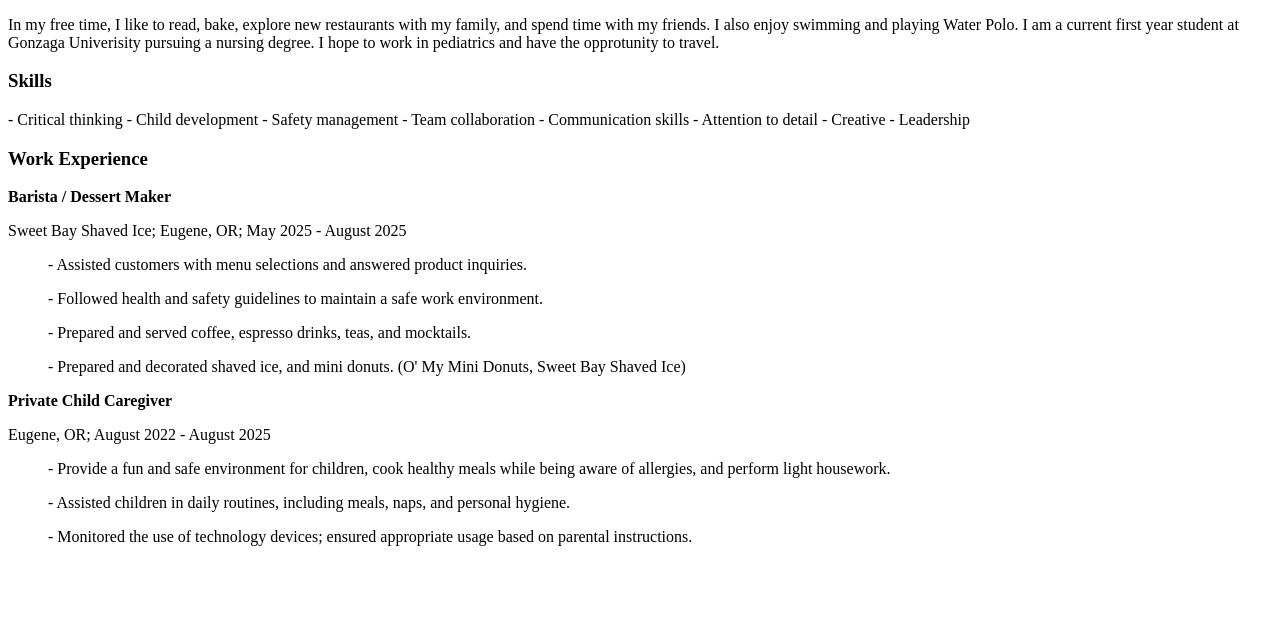
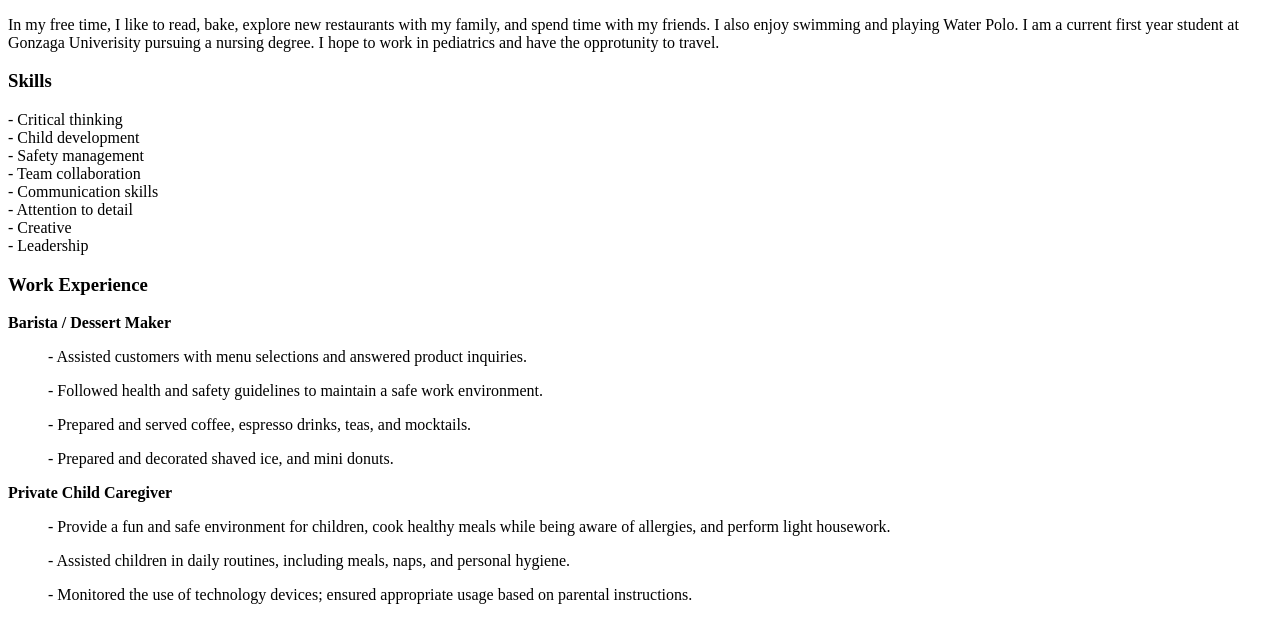
Before and after one commit to mscanlon06/mscanlon06.github.io, a plain HTML site: page index.html in a window 1280 px wide. Shown: the part 105-748 px from the top of the page. Drawn offline with Linux system fonts and the light colour scheme.

Commit message:
Update index.html

```diff
--- a/index.html
+++ b/index.html
@@ -11,23 +11,28 @@
 <p> In my free time, I like to read, bake, explore new restaurants with my family, and spend time with my friends. I also enjoy swimming and playing Water Polo. I am a current first year student at Gonzaga Univerisity pursuing a nursing degree. I hope to work in pediatrics and have the opprotunity to travel. </p>
 <h3>Skills</h3>
 <p> - Critical thinking
+  <br>
     - Child development
+    <br>
     - Safety management
+    <br>
     - Team collaboration
+    <br>
     - Communication skills
+    <br>
     - Attention to detail
+    <br>
     - Creative
+    <br>
     - Leadership
 </p>
 <h3>Work Experience</h3>
 <strong> Barista / Dessert Maker</strong>
-<p>Sweet Bay Shaved Ice; Eugene, OR; May 2025 - August 2025</p>
   <ol> - Assisted customers with menu selections and answered product inquiries.</ol>
   <ol> - Followed health and safety guidelines to maintain a safe work environment.</ol>
   <ol> - Prepared and served coffee, espresso drinks, teas, and mocktails.</ol>
-  <ol> - Prepared and decorated shaved ice, and mini donuts. (O' My Mini Donuts, Sweet Bay Shaved Ice)</ol>
+  <ol> - Prepared and decorated shaved ice, and mini donuts.</ol>
   <strong> Private Child Caregiver </strong>
-  <p> Eugene, OR; August 2022 - August 2025 <p>
      <ol> - Provide a fun and safe environment for children, cook healthy meals while being aware of allergies, and perform light housework.</ol>
       <ol> - Assisted children in daily routines, including meals, naps, and personal hygiene.</ol>
        <ol> - Monitored the use of technology devices; ensured appropriate usage based on parental instructions.</ol>
```
